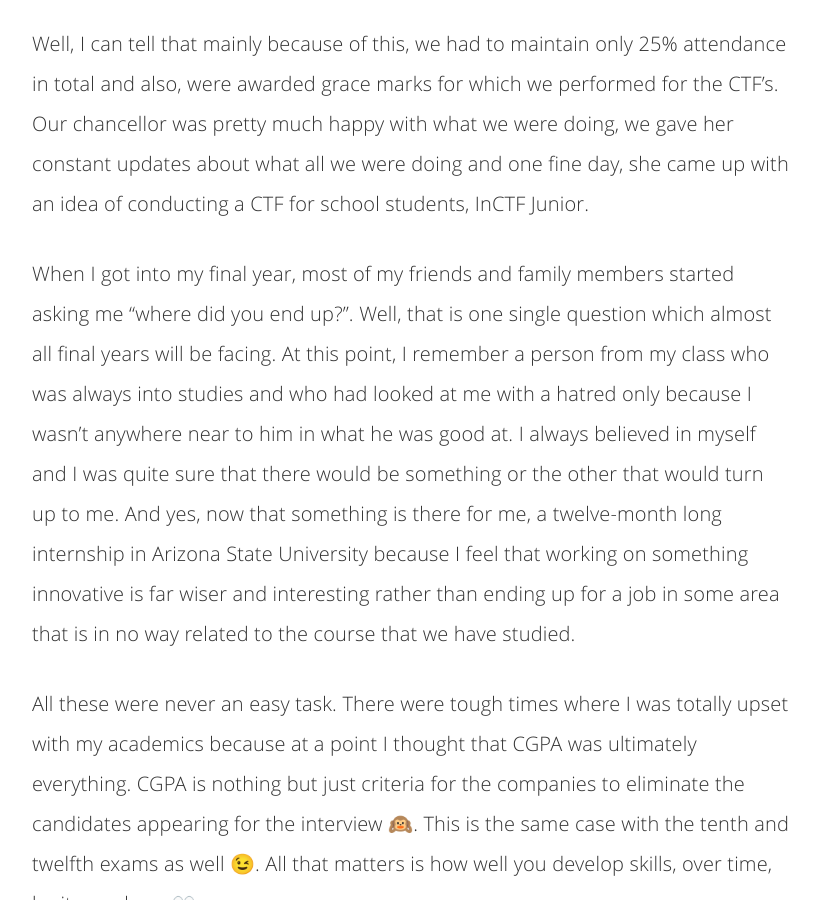
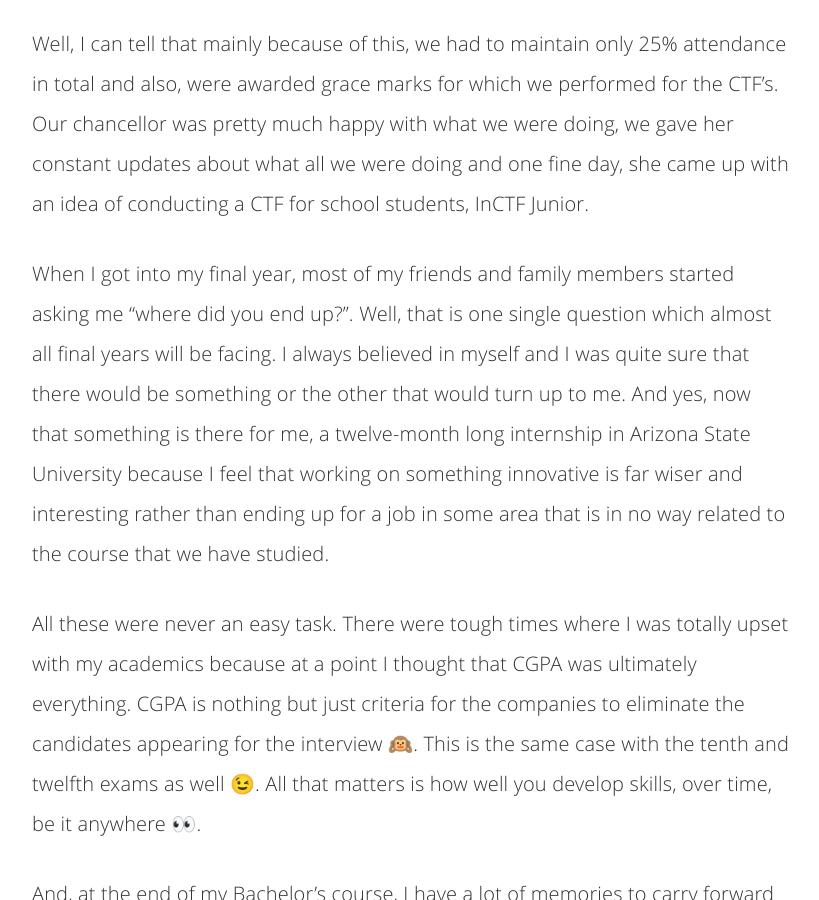
Before and after one commit to g0kkk/blog, a Jekyll site: the page built from _posts/2018-02-12-Contemplation.md, in a window 1280 px wide and 900 px high, scrolled down 4211 px. Shown: the whole window, without its empty margins (228-1047 px from the left). Built offline with Jekyll 4.4.1, drawn with Linux system fonts in a browser that asks for light colours; emoji names are drawn with the system emoji font; comment, search, counter and statistics services are not loaded.

Commit message:
Minor update

```diff
--- a/_posts/2018-02-12-Contemplation.md
+++ b/_posts/2018-02-12-Contemplation.md
@@ -35,7 +35,7 @@ But along with this, I seriously messed up my entire academics and all the facul
 
 Well, I can tell that mainly because of this, we had to maintain only 25% attendance in total and also, were awarded grace marks for which we performed for the CTF's. Our chancellor was pretty much happy with what we were doing, we gave her constant updates about what all we were doing and one fine day, she came up with an idea of conducting a CTF for school students, InCTF Junior.
 
-When I got into my final year, most of my friends and family members started asking me "where did you end up?". Well, that is one single question which almost all final years will be facing. At this point, I remember a person from my class who was always into studies and who had looked at me with a hatred only because I wasn't anywhere near to him in what he was good at. I always believed in myself and I was quite sure that there would be something or the other that would turn up to me. And yes, now that something is there for me, a twelve-month long internship in Arizona State University because I feel that working on something innovative is far wiser and interesting rather than ending up for a job in some area that is in no way related to the course that we have studied.
+When I got into my final year, most of my friends and family members started asking me "where did you end up?". Well, that is one single question which almost all final years will be facing. I always believed in myself and I was quite sure that there would be something or the other that would turn up to me. And yes, now that something is there for me, a twelve-month long internship in Arizona State University because I feel that working on something innovative is far wiser and interesting rather than ending up for a job in some area that is in no way related to the course that we have studied.
 
 All these were never an easy task. There were tough times where I was totally upset with my academics because at a point I thought that CGPA was ultimately everything. CGPA is nothing but just criteria for the companies to eliminate the candidates appearing for the interview :hear_no_evil:. This is the same case with the tenth and twelfth exams as well :wink:. All that matters is how well you develop skills, over time, be it anywhere :eyes:.
 
```
